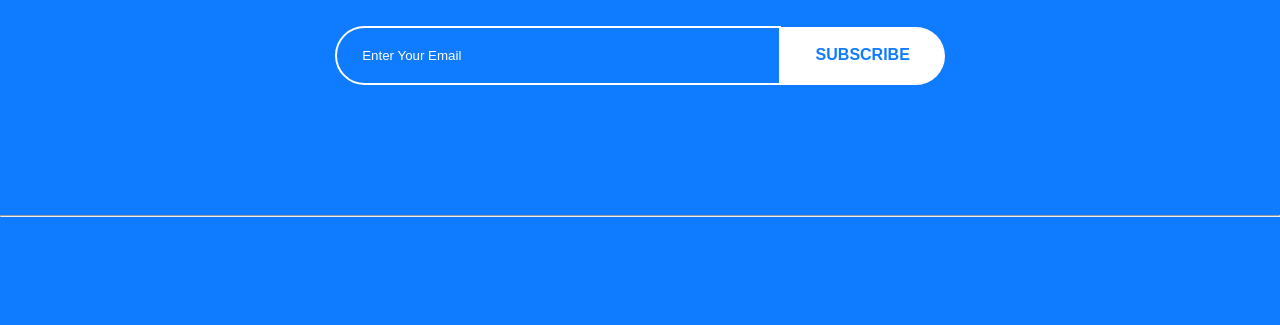
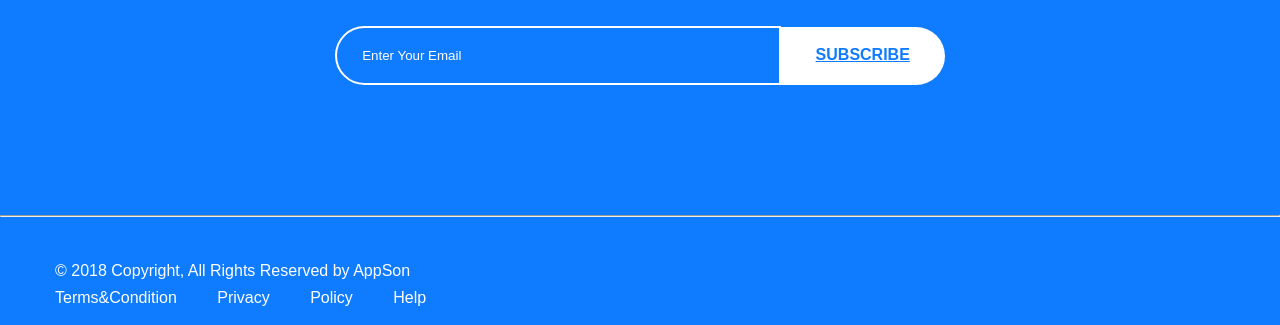
Before and after one commit to zenaZi/AppSon_Academy, a plain HTML site: page index.html in a window 1280 px wide. Shown: the part 4846-5171 px from the top of the page. Drawn offline with Linux system fonts and the light colour scheme.

Commit message:
намечена нижняя часть footer

```diff
--- a/css/css.css
+++ b/css/css.css
@@ -616,4 +616,15 @@ hr {
     padding-left: -30%;
     margin: 0;
     margin-top: 130px;
+    margin-bottom: 40px;
 }
+
+
+.footer-copyright {
+    color: #fff;
+}
+
+.terms {
+    color: #fff;
+    word-spacing: 36px;
+}
--- a/index.html
+++ b/index.html
@@ -222,13 +222,19 @@
         <div class="footer-block">
             <h2 class="footer-title">AppSon</h2>
             <label>
-            <input type="text" placeholder="Enter Your Email" required>
-            <a class="footer-button">SUBSCRIBE</a>
+                <input type="text" placeholder="Enter Your Email" required>
+                <a class="footer-button" href="#">SUBSCRIBE</a>
             </label>
         </div>
     </div>
     <!-- / .container -->
     <hr>
+
+    <div class="container">
+        <div class="footer-copyright"> © 2018 Copyright, All Rights Reserved by AppSon </div>
+        <div class="terms">Terms&Condition Privacy Policy Help</div>
+    </div>
+
 </footer>
 <!-- / .footer -->
 
```
Also changed, not shown: img/fb.png (added), img/twitter.png (added), img/yt.png (added).
